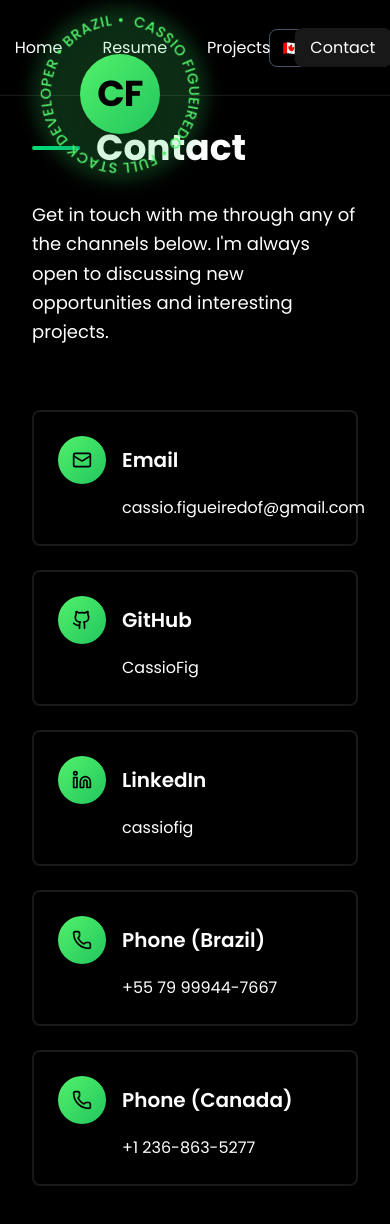
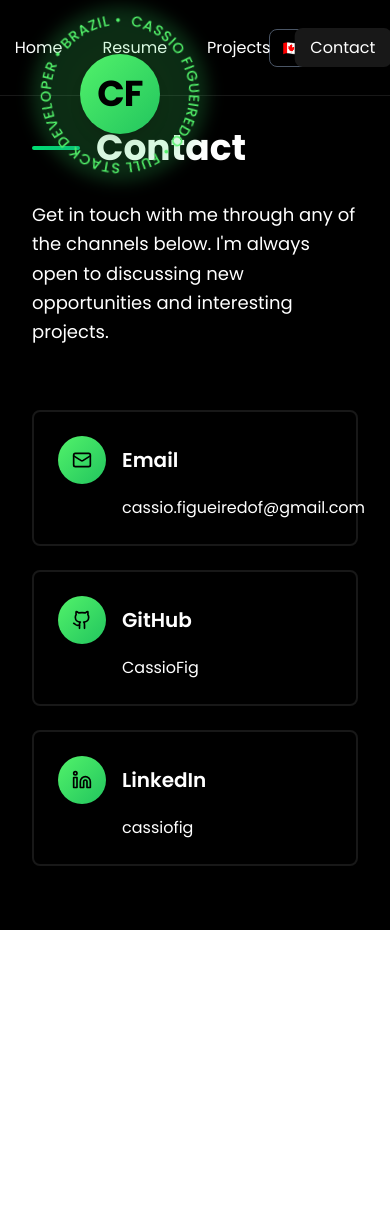
Before and after one commit to CassioFig/portfolio, a Next.js app: page /contact in a window 390 px wide. Shown: the top 1224 px of the page. After the commit the page ends 930 px from the top, so only its background shows below. Built offline with nearby package versions, Linux system fonts and the light colour scheme.

Commit message:
refactor: Remove phone contact entries from English and Portuguese locales

```diff
--- a/src/locales/en.ts
+++ b/src/locales/en.ts
@@ -153,20 +153,6 @@ export const EN = {
 							href: 'https://www.linkedin.com/in/cassiofig/',
 							isExternal: true,
 						},
-						{
-							type: 'phone-br',
-							label: 'Phone (Brazil)',
-							value: '+55 79 99944-7667',
-							href: 'tel:+5579999447667',
-							isExternal: false,
-						},
-						{
-							type: 'phone-ca',
-							label: 'Phone (Canada)',
-							value: '+1 236-863-5277',
-							href: 'tel:+12368635277',
-							isExternal: false,
-						},
 					]
 				}
 			}
--- a/src/locales/pt.ts
+++ b/src/locales/pt.ts
@@ -153,20 +153,6 @@ export const PT = {
 							href: 'https://www.linkedin.com/in/cassiofig/',
 							isExternal: true,
 						},
-						{
-							type: 'phone-br',
-							label: 'Telefone (Brasil)',
-							value: '+55 79 99944-7667',
-							href: 'tel:+5579999447667',
-							isExternal: false,
-						},
-						{
-							type: 'phone-ca',
-							label: 'Telefone (Canadá)',
-							value: '+1 236-863-5277',
-							href: 'tel:+12368635277',
-							isExternal: false,
-						},
 					]
 				}
 			}
```
